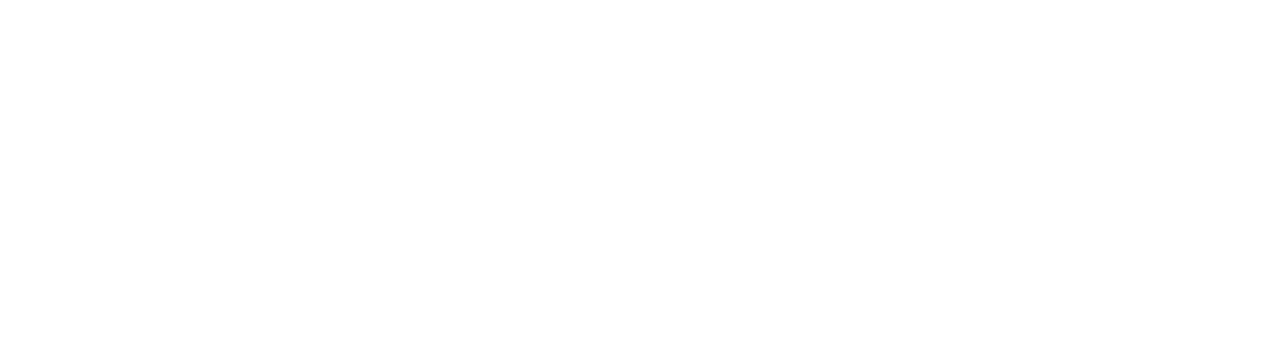
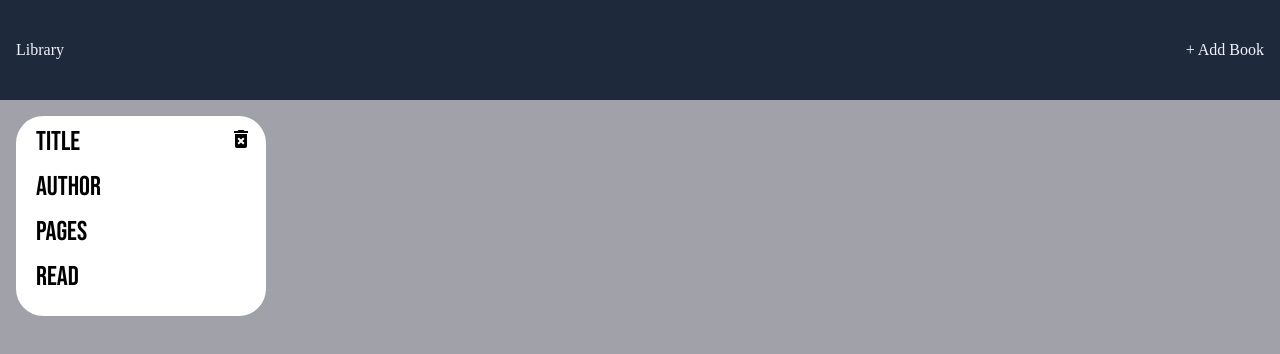
Before and after one commit to CraigYeoman/library, a plain HTML site: page index.html in a window 1280 px wide. Drawn offline with Linux system fonts and the light colour scheme.

Commit message:
Basic html and css layout

```diff
--- a/index.html
+++ b/index.html
@@ -9,6 +9,24 @@
     <script src="books.js"></script>
 </head>
 <body>
-
+    <div class="container">
+        <div class="header">
+            <div class="title">Library</div>
+            <div class="add-book">+ Add Book</div>
+        </div>
+        <div class="library">
+            <div class="book">
+                <div class="book-info">
+                    <div class="title">title</div>
+                    <div class="author">author</div>
+                    <div class="pages">pages</div>
+                    <div class="read">read</div>
+                </div>
+                <button class="delete">
+                    <img src="svg/delete.svg">
+                </button>
+            </div>
+        </div>
+    </div>
 </body>
 </html>
--- a/style.css
+++ b/style.css
@@ -0,0 +1,76 @@
+:root {
+    --header-background-color: #1E293B;
+    --header-text-color: #F1F5F9;
+    --main-background-color: #A1A1AA;
+    --main-text-color: #F1F5F9;
+    --book-background-color: #ffffff;
+    --card-text-color: #78716c;
+    --card-heading-text-color: #111827;
+    --card-svg-color: invert(7%) sepia(8%) saturate(963%) hue-rotate(341deg) brightness(96%) contrast(92%);
+    --box-shadow-cards: 0px 0px 3px #404040;
+
+}
+
+@font-face {
+    font-family: font-books;
+    src: url(./fonts/BebasNeue-Regular.ttf);
+}
+
+body {
+    display: grid;
+    justify-items: center;
+    margin: 0;
+}
+
+.container {
+    display: grid;
+    grid-template-rows: 100px 1fr;
+    width: 100vw;
+}
+
+.header {
+    display: flex;
+    justify-content: space-between;
+    align-items: center;
+    padding: 1rem 1rem 1rem 1rem;
+    background: var(--header-background-color);
+    color: var(--header-text-color);
+}
+
+.library {
+    grid-area: 2 / 1 / 4 / 2;
+    background: var( --main-background-color);
+    height: 100vw;
+    display: grid;
+    grid-template-columns: repeat(auto-fit, minmax(232px, 282px));
+    grid-template-rows: repeat(auto-fit, minmax(182px, 232px));
+
+}
+
+.book {
+    display: grid;
+    grid-template-columns: 1fr 20px;
+    gap: 5px;
+    font-family: font-books, sans-serif;
+    font-size: 1.7rem;
+    background: var(--book-background-color);
+    margin: 1rem;
+    padding: 10px;
+    border-radius: 1em;
+}
+
+.book-info {
+    display: grid;
+    font-family: font-books, sans-serif;
+    font-size: 1.7rem;
+    margin-left: 10px;
+}
+
+.delete {
+    align-self: flex-start;
+    justify-self: center;
+    background: var(--book-background-color);
+    border: none;
+    margin-right: 10px;
+
+}
```
Also changed, not shown: fonts/BebasNeue-Regular.ttf (added), fonts/OFL.txt (added), svg/delete.svg (added).
